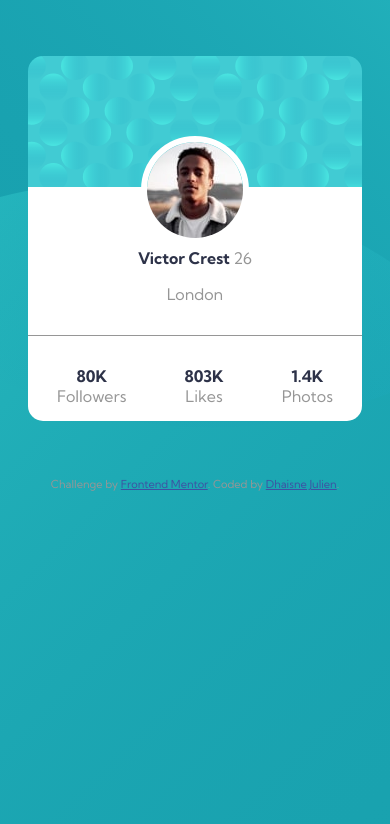
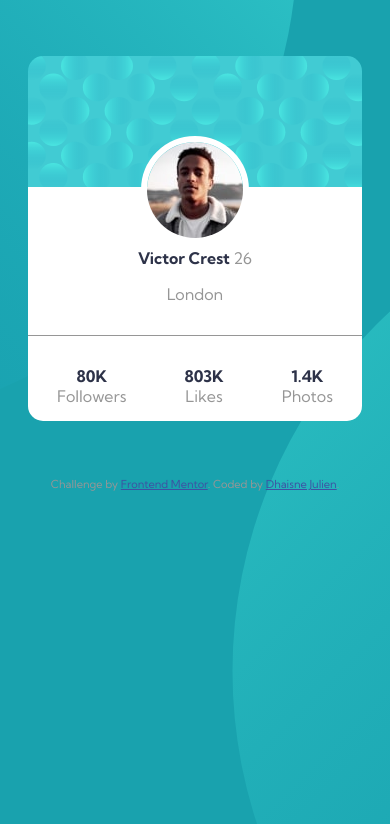
Before and after one commit to jdhaisne/profile-card-component, a website: page index.html in a window 390 px wide. Drawn offline with Linux system fonts and the light colour scheme.

Commit message:
added media brekpoint

```diff
--- a/sass/profile-card.scss
+++ b/sass/profile-card.scss
@@ -9,9 +9,15 @@ html, body {
     color: $dark_gray;
 }
 
-body {
+html {
     background: url(../images/bg-pattern-top.svg) no-repeat, url(../images/bg-pattern-bottom.svg) no-repeat, $dark_cyan;
     background-position: top -550px left -280px , bottom -660px right -220px;
+    @media (max-width: 1000px) {
+        background-position: top -550px left -480px , bottom -660px right -520px;
+    }
+    @media (max-width: 700px) {
+        background-position: top -550px left -680px , bottom -660px right -820px;
+    }
 }
 
 .main-card {
```
Also changed, not shown: css/profile-card.css, 1 other file.
